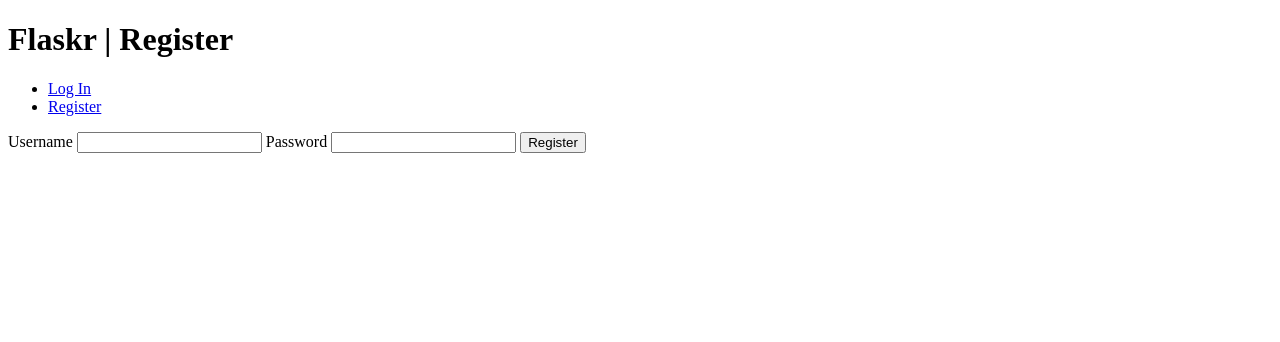
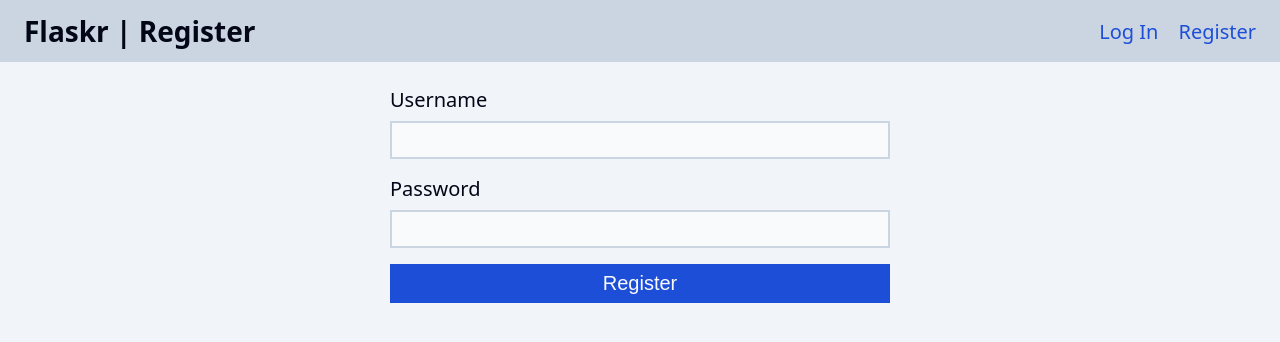
Before and after one commit to vladhaidukkk/flaskr, a Flask app: page /auth/register in a window 1280 px wide. Shown: the top 342 px of the page. Run offline with Flask 3, Linux system fonts and the light colour scheme.

Commit message:
create static css file

```diff
--- /dev/null
+++ b/flaskr/static/style.css
@@ -0,0 +1,103 @@
+*,
+*::before,
+*::after {
+    box-sizing: border-box;
+    margin: 0;
+    padding: 0;
+}
+
+html {
+    font-size: 62.5%;
+    font-family: system-ui, -apple-system, BlinkMacSystemFont, 'Segoe UI', Roboto, Oxygen, Ubuntu, Cantarell, 'Open Sans', 'Helvetica Neue', sans-serif;
+}
+
+body {
+    background: #f1f5f9;
+    color: #020617;
+}
+
+header {
+    display: flex;
+    justify-content: space-between;
+    align-items: center;
+    padding: 1.2rem 2.4rem;
+    background: #cbd5e1;
+}
+
+header h1 {
+    font-size: 2.8rem;
+}
+
+nav ul {
+    display: flex;
+    align-items: center;
+    gap: 2rem;
+    list-style: none;
+}
+
+nav li {
+    font-size: 2rem;
+}
+
+nav a {
+    text-decoration: none;
+    color: #1d4ed8;
+}
+
+nav a:hover {
+    text-decoration: underline;
+    color: #1e40af;
+}
+
+main {
+    display: flex;
+    flex-direction: column;
+    gap: 3rem;
+    padding: 2.4rem;
+}
+
+.error {
+    padding: 1.2rem 2.4rem;
+    border: 2px solid #f87171;
+    background: #fecaca;
+    font-size: 1.6rem;
+    color: #dc2626;
+}
+
+form {
+    display: flex;
+    flex-direction: column;
+    width: 50rem;
+    margin: 0 auto;
+}
+
+form label {
+    margin-bottom: 0.8rem;
+    font-size: 2rem;
+}
+
+form input {
+    margin-bottom: 1.6rem;
+    padding: 0.8rem 1.6rem;
+    border: 0.2rem solid #cbd5e1;
+    background: #f8fafc;
+    font-size: 1.6rem;
+    outline: none;
+}
+
+form input:focus {
+    border-color: #1d4ed8;
+}
+
+form button {
+    padding: 0.8rem 1.6rem;
+    background: #1d4ed8;
+    border: none;
+    color: #f8fafc;
+    font-size: 2rem;
+    cursor: pointer;
+}
+
+form button:hover {
+    background: #1e40af;
+}
--- a/flaskr/templates/layout.jinja
+++ b/flaskr/templates/layout.jinja
@@ -5,11 +5,13 @@
     <meta charset="UTF-8">
     <meta name="viewport" content="width=device-width, initial-scale=1.0">
     <title>{% block title %}{% endblock %} | Flaskr</title>
+    <link rel="stylesheet" href="{{ url_for('static', filename='style.css') }}">
 </head>
 
 <body>
     <header>
         <h1>Flaskr | {{ self.title() }}</h1>
+        <nav>
             <ul>
                 {% if g.user %}
                 <li><span>{{ g.user['username'] }}</span></li>
@@ -19,10 +21,11 @@
                 <li><a href="{{ url_for('auth.register') }}">Register</a></li>
                 {% endif %}
             </ul>
+        </nav>
     </header>
     <main>
         {% if error %}
-        <div>{{ error }}</div>
+        <div class="error">{{ error }}</div>
         {% endif %}
         {% block content %}{% endblock %}
     </main>
```
Lines whose indentation alone changed are shown as unchanged.
